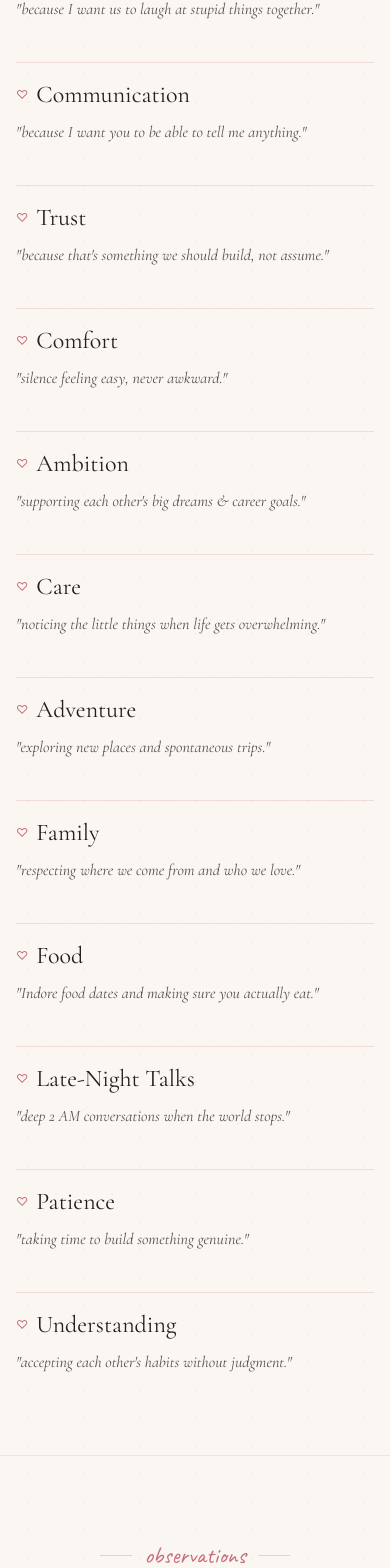
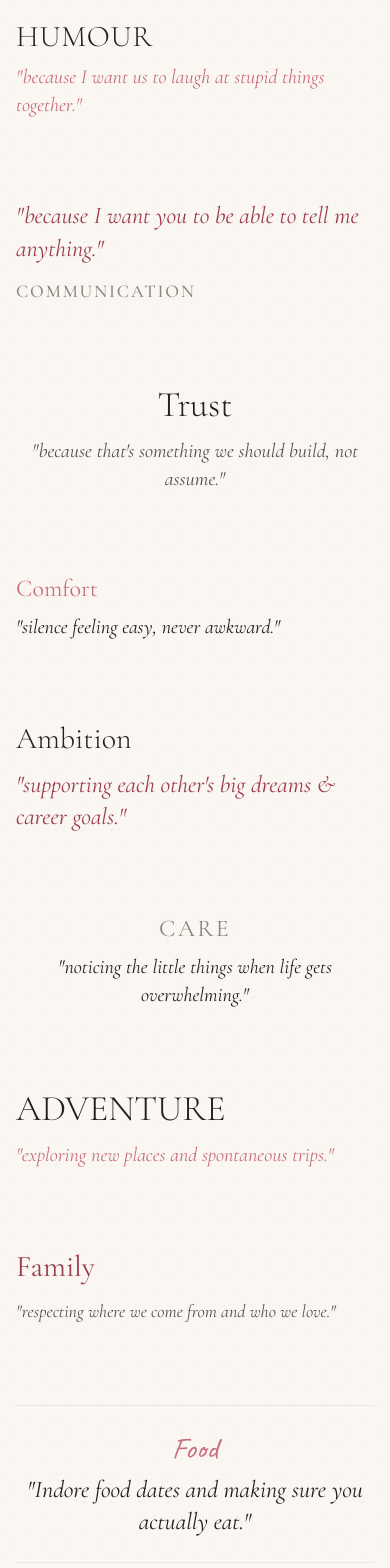
Before and after one commit to sidsahu4570-droid/Arya, a React (Vite) app: page / in a window 390 px wide. Shown: the part 6338-7906 px from the top of the page. Built offline with nearby package versions, Linux system fonts and the light colour scheme; a web font is replaced by a local one.

Commit message:
Complete premium romantic website for ARYA

```diff
--- a/src/components/VibesSection.jsx
+++ b/src/components/VibesSection.jsx
@@ -6,8 +6,22 @@ export default function VibesSection() {
   const section = aryaContent.sections.find((s) => s.id === 'vibes-matter');
   if (!section) return null;
 
+  const cards = section.discoverCards || [];
+  const c1 = cards[0];
+  const c2 = cards[1];
+  const c3 = cards[2];
+  const c4 = cards[3];
+  const c5 = cards[4];
+  const c6 = cards[5];
+  const c7 = cards[6];
+  const c8 = cards[7];
+  const c9 = cards[8];
+  const c10 = cards[9];
+  const c11 = cards[10];
+  const c12 = cards[11];
+
   return (
-    <section id={section.id} className="py-20 sm:py-28 px-4 sm:px-6 lg:px-8 max-w-5xl mx-auto border-t border-[#C86D7C]/15">
+    <section id={section.id} className="py-20 sm:py-28 px-4 sm:px-6 lg:px-8 max-w-4xl mx-auto border-t border-[#C86D7C]/15">
       {/* Chapter Kicker & Header directly on Paper Canvas */}
       <div className="text-center max-w-3xl mx-auto mb-14 sm:mb-20">
         <div className="inline-flex items-center gap-3 mb-4">
@@ -64,28 +78,230 @@ export default function VibesSection() {
         </div>
       </div>
 
-      {/* 12 Discovery Concepts - Open Grid directly on Canvas (No Cards) */}
-      <div className="grid grid-cols-1 sm:grid-cols-2 lg:grid-cols-3 gap-x-8 gap-y-10 pt-4">
-        {section.discoverCards.map((card, idx) => (
+      {/*
+        ==================================================
+        EDITORIAL THOUGHTS FLOW
+        (NO 3-column grid, NO repeated hearts, NO horizontal dividers, NO cards)
+        ==================================================
+      */}
+      <div className="pt-8 sm:pt-14">
+
+        {/* THOUGHT 1: Humour - Left Aligned, Large Serif Heading + Small Italic Statement */}
+        {c1 && (
           <motion.div
-            key={card.title}
-            initial={{ opacity: 0, y: 15 }}
+            initial={{ opacity: 0, y: 25 }}
             whileInView={{ opacity: 1, y: 0 }}
-            viewport={{ once: true }}
-            transition={{ duration: 0.4, delay: idx * 0.04 }}
-            className="pt-4 border-t border-[#C86D7C]/20"
+            viewport={{ once: true, margin: "-100px" }}
+            transition={{ duration: 0.8 }}
+            className="my-16 sm:my-24 text-left max-w-xl"
           >
-            <div className="flex items-center gap-2 mb-2">
-              <span className="text-[#C86D7C] text-xs">♡</span>
-              <h4 className="font-serif-cormorant text-2xl sm:text-3xl text-[#231F20] font-normal">
-                {card.title}
-              </h4>
-            </div>
-            <p className="font-serif-cormorant italic text-base sm:text-lg text-[#584F4C] leading-relaxed">
-              {card.text}
+            <h4 className="font-serif-cormorant text-3xl sm:text-5xl font-light text-[#231F20] mb-2 uppercase tracking-wide">
+              {c1.title}
+            </h4>
+            <p className="font-serif-cormorant italic text-xl sm:text-2xl text-[#C86D7C]">
+              {c1.text}
             </p>
           </motion.div>
-        ))}
+        )}
+
+        {/* THOUGHT 2: Communication - Offset Right, Large Italic Statement First */}
+        {c2 && (
+          <motion.div
+            initial={{ opacity: 0, y: 25 }}
+            whileInView={{ opacity: 1, y: 0 }}
+            viewport={{ once: true, margin: "-100px" }}
+            transition={{ duration: 0.8 }}
+            className="my-20 sm:my-28 text-left sm:text-right max-w-xl sm:ml-auto"
+          >
+            <p className="font-serif-cormorant italic text-2xl sm:text-4xl text-[#9B3B52] leading-snug mb-3">
+              {c2.text}
+            </p>
+            <h4 className="font-serif-cormorant text-lg uppercase tracking-widest text-[#8C827E] font-medium">
+              {c2.title}
+            </h4>
+          </motion.div>
+        )}
+
+        {/* THOUGHT 3: Trust - Centered Editorial Moment */}
+        {c3 && (
+          <motion.div
+            initial={{ opacity: 0, y: 25 }}
+            whileInView={{ opacity: 1, y: 0 }}
+            viewport={{ once: true, margin: "-100px" }}
+            transition={{ duration: 0.8 }}
+            className="my-20 sm:my-32 max-w-xl mx-auto text-center"
+          >
+            <h4 className="font-serif-cormorant text-4xl sm:text-6xl text-[#231F20] font-light mb-3">
+              {c3.title}
+            </h4>
+            <p className="font-serif-cormorant italic text-xl sm:text-2xl text-[#584F4C]">
+              {c3.text}
+            </p>
+          </motion.div>
+        )}
+
+        {/* THOUGHT 4: Comfort - Asymmetric Left Padding */}
+        {c4 && (
+          <motion.div
+            initial={{ opacity: 0, y: 25 }}
+            whileInView={{ opacity: 1, y: 0 }}
+            viewport={{ once: true, margin: "-100px" }}
+            transition={{ duration: 0.8 }}
+            className="my-16 sm:my-24 text-left max-w-lg sm:pl-10"
+          >
+            <h4 className="font-serif-cormorant text-2xl sm:text-3xl text-[#C86D7C] font-normal mb-2">
+              {c4.title}
+            </h4>
+            <p className="font-serif-cormorant italic text-xl sm:text-2xl text-[#231F20]">
+              {c4.text}
+            </p>
+          </motion.div>
+        )}
+
+        {/* THOUGHT 5: Ambition - Large Statement Focus */}
+        {c5 && (
+          <motion.div
+            initial={{ opacity: 0, y: 25 }}
+            whileInView={{ opacity: 1, y: 0 }}
+            viewport={{ once: true, margin: "-100px" }}
+            transition={{ duration: 0.8 }}
+            className="my-20 sm:my-32 md:ml-12 max-w-2xl text-left"
+          >
+            <h4 className="font-serif-cormorant text-3xl sm:text-5xl text-[#231F20] font-light mb-3">
+              {c5.title}
+            </h4>
+            <p className="font-serif-cormorant italic text-2xl sm:text-3xl text-[#9B3B52]">
+              {c5.text}
+            </p>
+          </motion.div>
+        )}
+
+        {/* THOUGHT 6: Care - Minimal Centered Typography */}
+        {c6 && (
+          <motion.div
+            initial={{ opacity: 0, y: 25 }}
+            whileInView={{ opacity: 1, y: 0 }}
+            viewport={{ once: true, margin: "-100px" }}
+            transition={{ duration: 0.8 }}
+            className="my-16 sm:my-28 max-w-xl mx-auto text-center"
+          >
+            <h4 className="font-serif-cormorant text-2xl sm:text-4xl text-[#8C827E] uppercase tracking-widest mb-2">
+              {c6.title}
+            </h4>
+            <p className="font-serif-cormorant italic text-xl sm:text-3xl text-[#231F20]">
+              {c6.text}
+            </p>
+          </motion.div>
+        )}
+
+        {/* THOUGHT 7: Adventure - Enormous Heading */}
+        {c7 && (
+          <motion.div
+            initial={{ opacity: 0, y: 25 }}
+            whileInView={{ opacity: 1, y: 0 }}
+            viewport={{ once: true, margin: "-100px" }}
+            transition={{ duration: 0.8 }}
+            className="my-20 sm:my-32 text-left max-w-xl"
+          >
+            <h4 className="font-serif-cormorant text-4xl sm:text-6xl font-light text-[#231F20] uppercase mb-3">
+              {c7.title}
+            </h4>
+            <p className="font-serif-cormorant italic text-xl sm:text-2xl text-[#C86D7C]">
+              {c7.text}
+            </p>
+          </motion.div>
+        )}
+
+        {/* THOUGHT 8: Family - Soft Rose Right Offset */}
+        {c8 && (
+          <motion.div
+            initial={{ opacity: 0, y: 25 }}
+            whileInView={{ opacity: 1, y: 0 }}
+            viewport={{ once: true, margin: "-100px" }}
+            transition={{ duration: 0.8 }}
+            className="my-16 sm:my-28 text-left sm:text-right max-w-xl sm:ml-auto"
+          >
+            <h4 className="font-serif-cormorant text-3xl sm:text-5xl text-[#9B3B52] mb-3">
+              {c8.title}
+            </h4>
+            <p className="font-serif-cormorant italic text-lg sm:text-xl text-[#584F4C]">
+              {c8.text}
+            </p>
+          </motion.div>
+        )}
+
+        {/* THOUGHT 9: Food - Handwriting Accent Moment */}
+        {c9 && (
+          <motion.div
+            initial={{ opacity: 0, y: 25 }}
+            whileInView={{ opacity: 1, y: 0 }}
+            viewport={{ once: true, margin: "-100px" }}
+            transition={{ duration: 0.8 }}
+            className="my-20 sm:my-32 max-w-xl mx-auto text-center py-6 border-y border-[#C86D7C]/15"
+          >
+            <h4 className="font-handwriting text-3xl sm:text-4xl text-[#C86D7C] mb-2">
+              {c9.title}
+            </h4>
+            <p className="font-serif-cormorant italic text-2xl sm:text-4xl text-[#231F20]">
+              {c9.text}
+            </p>
+          </motion.div>
+        )}
+
+        {/* THOUGHT 10: Late-Night Talks - Asymmetric Deep Accent */}
+        {c10 && (
+          <motion.div
+            initial={{ opacity: 0, y: 25 }}
+            whileInView={{ opacity: 1, y: 0 }}
+            viewport={{ once: true, margin: "-100px" }}
+            transition={{ duration: 0.8 }}
+            className="my-20 sm:my-32 text-left max-w-2xl sm:pl-12"
+          >
+            <h4 className="font-serif-cormorant text-4xl sm:text-6xl font-light text-[#231F20] mb-3">
+              {c10.title}
+            </h4>
+            <p className="font-serif-cormorant italic text-xl sm:text-3xl text-[#9B3B52]">
+              {c10.text}
+            </p>
+          </motion.div>
+        )}
+
+        {/* THOUGHT 11: Patience - Quiet Minimal Moment */}
+        {c11 && (
+          <motion.div
+            initial={{ opacity: 0, y: 25 }}
+            whileInView={{ opacity: 1, y: 0 }}
+            viewport={{ once: true, margin: "-100px" }}
+            transition={{ duration: 0.8 }}
+            className="my-16 sm:my-28 max-w-md text-left sm:text-right sm:ml-auto"
+          >
+            <span className="text-xs uppercase tracking-widest text-[#8C827E] font-semibold mb-2 block">
+              {c11.title}
+            </span>
+            <p className="font-serif-cormorant italic text-2xl sm:text-4xl text-[#231F20]">
+              {c11.text}
+            </p>
+          </motion.div>
+        )}
+
+        {/* THOUGHT 12: Understanding - Concluding Editorial Statement */}
+        {c12 && (
+          <motion.div
+            initial={{ opacity: 0, y: 25 }}
+            whileInView={{ opacity: 1, y: 0 }}
+            viewport={{ once: true, margin: "-100px" }}
+            transition={{ duration: 0.8 }}
+            className="mt-20 sm:mt-32 mb-16 max-w-2xl mx-auto text-center py-10 border-t border-[#C86D7C]/20"
+          >
+            <h4 className="font-serif-cormorant text-4xl sm:text-6xl text-[#231F20] font-light mb-3 uppercase tracking-wide">
+              {c12.title}
+            </h4>
+            <p className="font-serif-cormorant italic text-2xl sm:text-4xl text-[#9B3B52] leading-relaxed">
+              {c12.text}
+            </p>
+          </motion.div>
+        )}
+
       </div>
     </section>
   );
```
